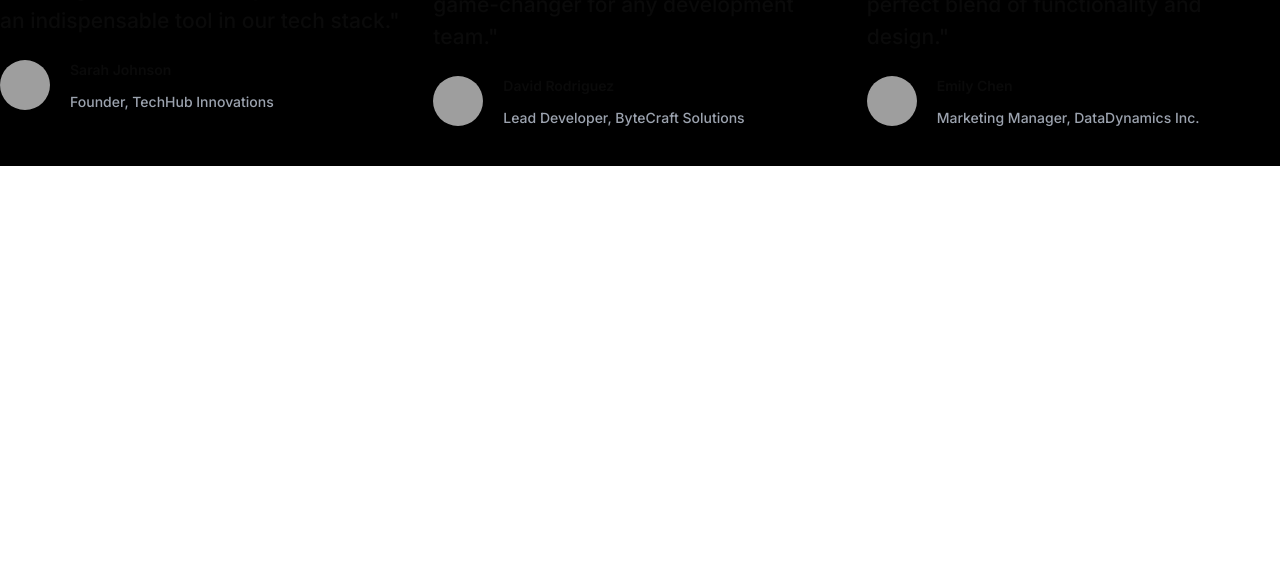
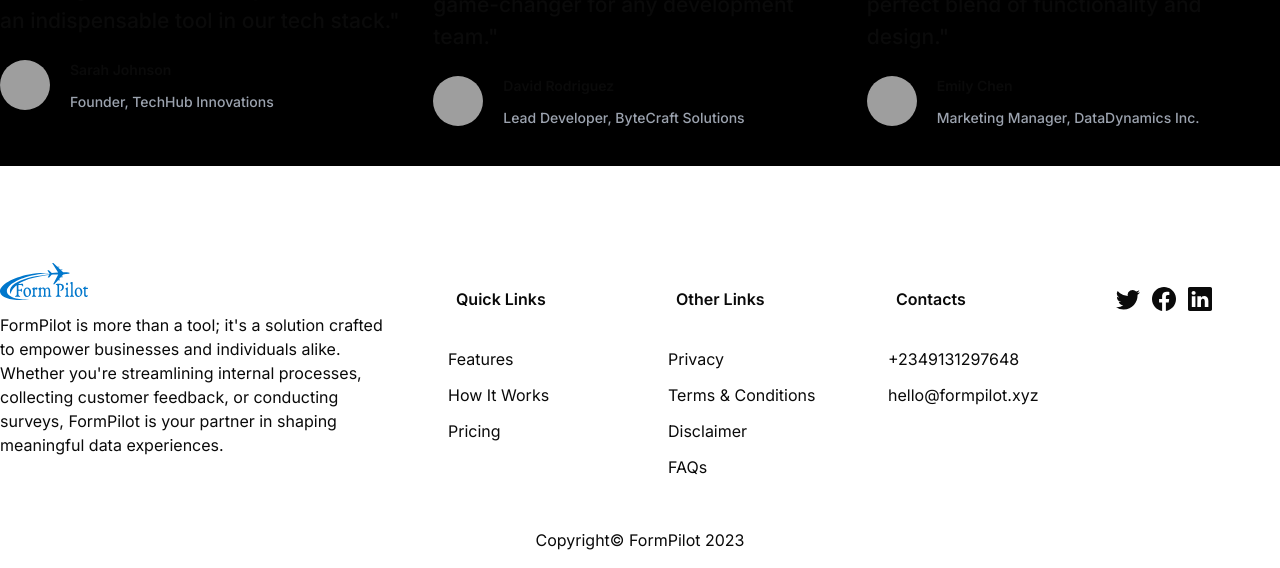
Before and after one commit to skylineCodes/form-builder, a Next.js app: page / in a window 1280 px wide. Shown: the part 5803-6371 px from the top of the page. Before the commit the page ends 5969 px from the top, so only its background shows below. Built offline with nearby package versions, Linux system fonts and the light colour scheme; grey boxes are pictures that could not be loaded.

Commit message:
Footer section for both desktop and mobile completed

```diff
--- a/app/page.tsx
+++ b/app/page.tsx
@@ -12,10 +12,13 @@ import { Tooltip, TooltipContent, TooltipProvider, TooltipTrigger } from '@/comp
 import { PLANS } from '@/lib/stripe';
 import { cn } from '@/lib/utils';
 import { BiMinus } from 'react-icons/bi';
+import LOGO from '@/components/assets/svgs/formpilot_small.svg';
 import { Avatar, AvatarFallback, AvatarImage } from '@/components/ui/avatar';
+import { BsFacebook, BsLinkedin, BsTwitter } from 'react-icons/bs';
 
 const Home = () => {
   const [user, setUser] = useState<any>();
+  const [date, setDate] = useState<any>(new Date());
 
   // Number of forms per months
   // Detailed analytics on each forms
@@ -569,6 +572,82 @@ const Home = () => {
             </div>
           </div>
         </div>
+
+        {/* Footer */}
+        <div className=''>
+          <div className='flex flex-col lg:grid lg:grid-cols-[400px_1fr_1fr_1fr_1fr] gap-4 py-[49px] m-auto max-w-xs lg:max-w-7xl'>
+            <div className='flex flex-col justify-start items-start gap-3'>
+              <Link href='/' className='flex z-40 font-semibold'>
+                <LOGO />
+              </Link>
+              <p className='text-base'>
+                FormPilot is more than a tool; it&apos;s a solution crafted to
+                empower businesses and individuals alike. Whether you&apos;re
+                streamlining internal processes, collecting customer feedback,
+                or conducting surveys, FormPilot is your partner in shaping
+                meaningful data experiences.
+              </p>
+            </div>
+            <div className='flex flex-col justify-start items-start gap-3'>
+              <h2 className='text-base lg:pl-10 pt-6 md:pt-6 font-semibold'>
+                Quick Links
+              </h2>
+              <div className='flex flex-col lg:pl-8 pt-6 gap-3'>
+                <Link href={'/'}>
+                  <p className='text-base'>Features</p>
+                </Link>
+                <Link href={'/'}>
+                  <p className='text-base'>How It Works</p>
+                </Link>
+                <Link href={'/'}>
+                  <p className='text-base'>Pricing</p>
+                </Link>
+              </div>
+            </div>
+            <div className='flex flex-col justify-start items-start gap-3'>
+              <h2 className='text-base lg:pl-10 pt-6 md:pt-6 font-semibold'>
+                Other Links
+              </h2>
+              <div className='flex flex-col lg:pl-8 pt-6 gap-3'>
+                <Link href={'/'}>
+                  <p className='text-base'>Privacy</p>
+                </Link>
+                <Link href={'/'}>
+                  <p className='text-base'>Terms & Conditions</p>
+                </Link>
+                <Link href={'/'}>
+                  <p className='text-base'>Disclaimer</p>
+                </Link>
+                <Link href={'/'}>
+                  <p className='text-base'>FAQs</p>
+                </Link>
+              </div>
+            </div>
+            <div className='flex flex-col justify-start items-start gap-3'>
+              <h2 className='text-base lg:pl-10 pt-6 md:pt-6 font-semibold'>
+                Contacts
+              </h2>
+              <div className='flex flex-col lg:pl-8 pt-6 gap-3'>
+                <Link href={'/'}>
+                  <p className='text-base'>+2349131297648</p>
+                </Link>
+                <Link href={'/'}>
+                  <p className='text-base'>hello@formpilot.xyz</p>
+                </Link>
+              </div>
+            </div>
+            <div className='flex flex-col justify-start items-start gap-3'>
+              <div className='flex justify-center items-center gap-3 lg:pl-10 pt-6 md:pt-6 font-semibold'>
+                <BsTwitter className='h-6 w-6 text-[#4caf50]-300' />
+                <BsFacebook className='h-6 w-6 text-[#4caf50]-300' />
+                <BsLinkedin className='h-6 w-6 text-[#4caf50]-300' />
+              </div>
+            </div>
+          </div>
+          <div className='flex justify-center items-center'>
+            <p className='text-base pb-4'>Copyright© FormPilot {date?.getFullYear()}</p>
+          </div>
+        </div>
       </>
     </div>
   );
--- /dev/null
+++ b/components/MobileNav/index.tsx
@@ -0,0 +1,97 @@
+'use client';
+
+import Link from 'next/link';
+import { usePathname } from 'next/navigation';
+import { useEffect, useState } from 'react';
+import { MdArrowForward, MdMenu } from 'react-icons/md';
+
+const MobileNav = ({ isAuth }: { isAuth: boolean }) => {
+  const [isOpen, setOpen] = useState<boolean>(false);
+
+  const toggleOpen = () => setOpen((prev) => !prev);
+
+  const pathname = usePathname();
+
+  useEffect(() => {
+    if (isOpen) toggleOpen();
+  }, [pathname]);
+
+  const closeOnCurrent = (href: string) => {
+    if (pathname === href) {
+      toggleOpen();
+    }
+  };
+
+  return (
+    <div className='sm:hidden'>
+      <MdMenu
+        onClick={toggleOpen}
+        className='relative z-50 h-5 w-5 text-zinc-700'
+      />
+
+      {isOpen ? (
+        <div className='fixed animate-in slide-in-from-top-5 fade-in-20 inset-0 z-0 w-full'>
+          <ul className='absolute bg-white border-b border-zinc-200 shadow-xl grid w-full gap-3 px-10 pt-20 pb-8'>
+            {!isAuth ? (
+              <>
+                <li>
+                  <Link
+                    onClick={() => closeOnCurrent('/sign-up')}
+                    className='flex items-center w-full font-semibold text-green-600'
+                    href='/sign-up'
+                  >
+                    Get started
+                    <MdArrowForward className='ml-2 h-5 w-5' />
+                  </Link>
+                </li>
+                <li className='my-3 h-px w-full bg-gray-300' />
+                <li>
+                  <Link
+                    onClick={() => closeOnCurrent('/sign-in')}
+                    className='flex items-center w-full font-semibold'
+                    href='/sign-in'
+                  >
+                    Sign in
+                  </Link>
+                </li>
+                <li className='my-3 h-px w-full bg-gray-300' />
+                <li>
+                  <Link
+                    onClick={() => closeOnCurrent('/pricing')}
+                    className='flex items-center w-full font-semibold'
+                    href='/pricing'
+                  >
+                    Pricing
+                  </Link>
+                </li>
+              </>
+            ) : (
+              <>
+                <li>
+                  <Link
+                    onClick={() => closeOnCurrent('/dashboard')}
+                    className='flex items-center w-full font-semibold'
+                    href='/dashboard'
+                  >
+                    Dashboard
+                  </Link>
+                </li>
+                <li className='my-3 h-px w-full bg-gray-300' />
+                <li>
+                  <Link
+                    className='flex items-center w-full font-semibold'
+                    href='/sign-out'
+                  >
+                    Sign out
+                  </Link>
+                </li>
+              </>
+            )}
+          </ul>
+        </div>
+      ) : null}
+    </div>
+  );
+};
+
+export default MobileNav;
--- a/components/Navbar/index.tsx
+++ b/components/Navbar/index.tsx
@@ -1,12 +1,15 @@
-import React from 'react';
+import React, { useState } from 'react';
 import Link from 'next/link';
 import MaxWidthWrapper from '../MaxWidthWrapper';
 import LOGO from '@/components/assets/svgs/formpilot_small.svg';
 import { Button, buttonVariants } from '../ui/button';
 import { MdArrowForward } from 'react-icons/md';
 import ThemeSwitcher from '../ThemeSwitcher';
+import MobileNav from '../MobileNav';
 
 const Navbar = () => {
+  const [user, setUser] = useState<any>();
+
   return (
     <nav className='sticky h-14 inset-x-0 top-0 z-30 w-full backdrop-blur-lg transition-all'>
       <MaxWidthWrapper>
@@ -14,6 +17,8 @@ const Navbar = () => {
           <Link href='/' className='flex z-40 font-semibold'>
             <LOGO />
           </Link>
+
+          <MobileNav isAuth={!!user} />
 
           <div className='hidden items-center space-x-4 sm:flex'>
             <Link
```
